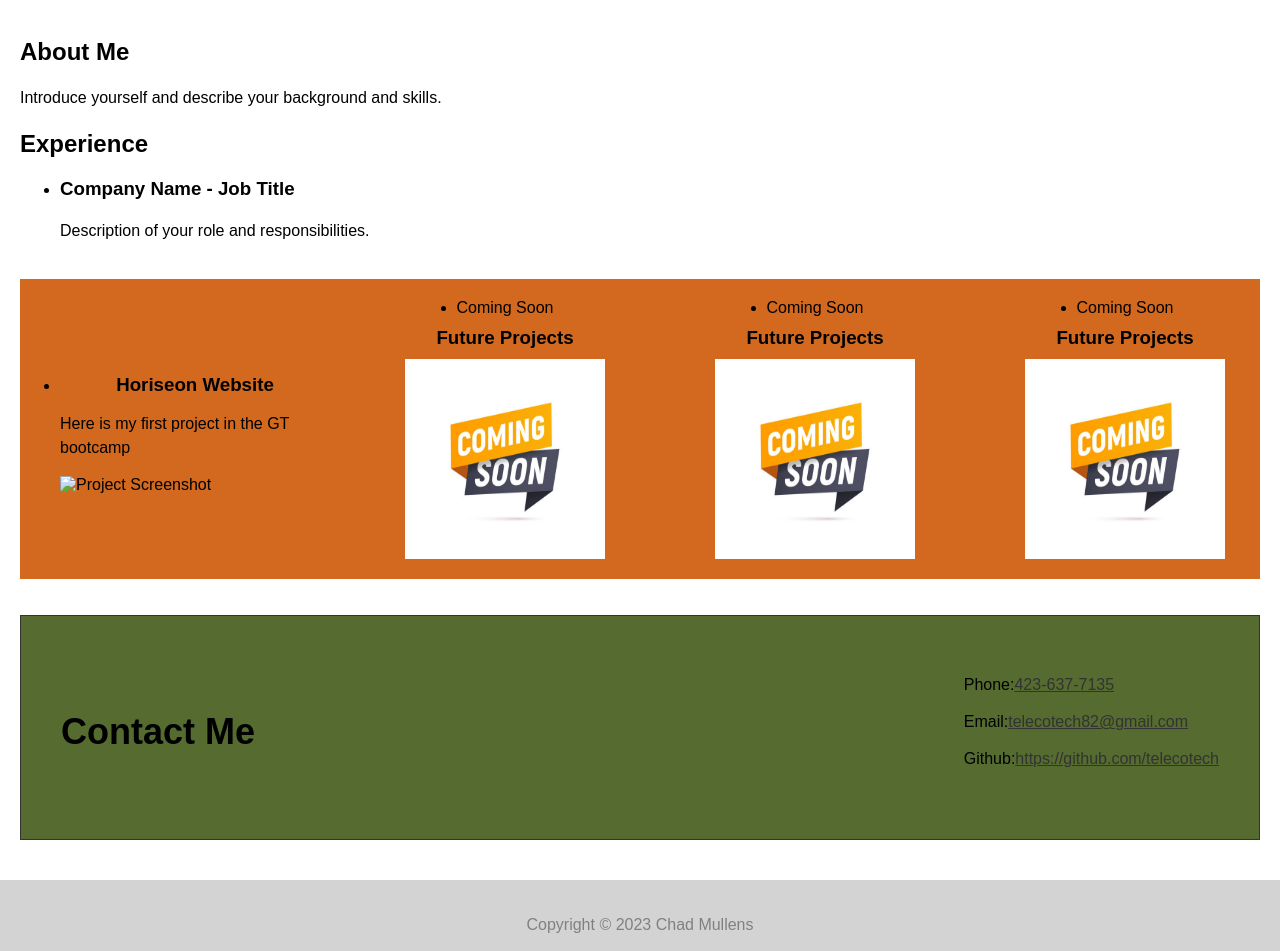
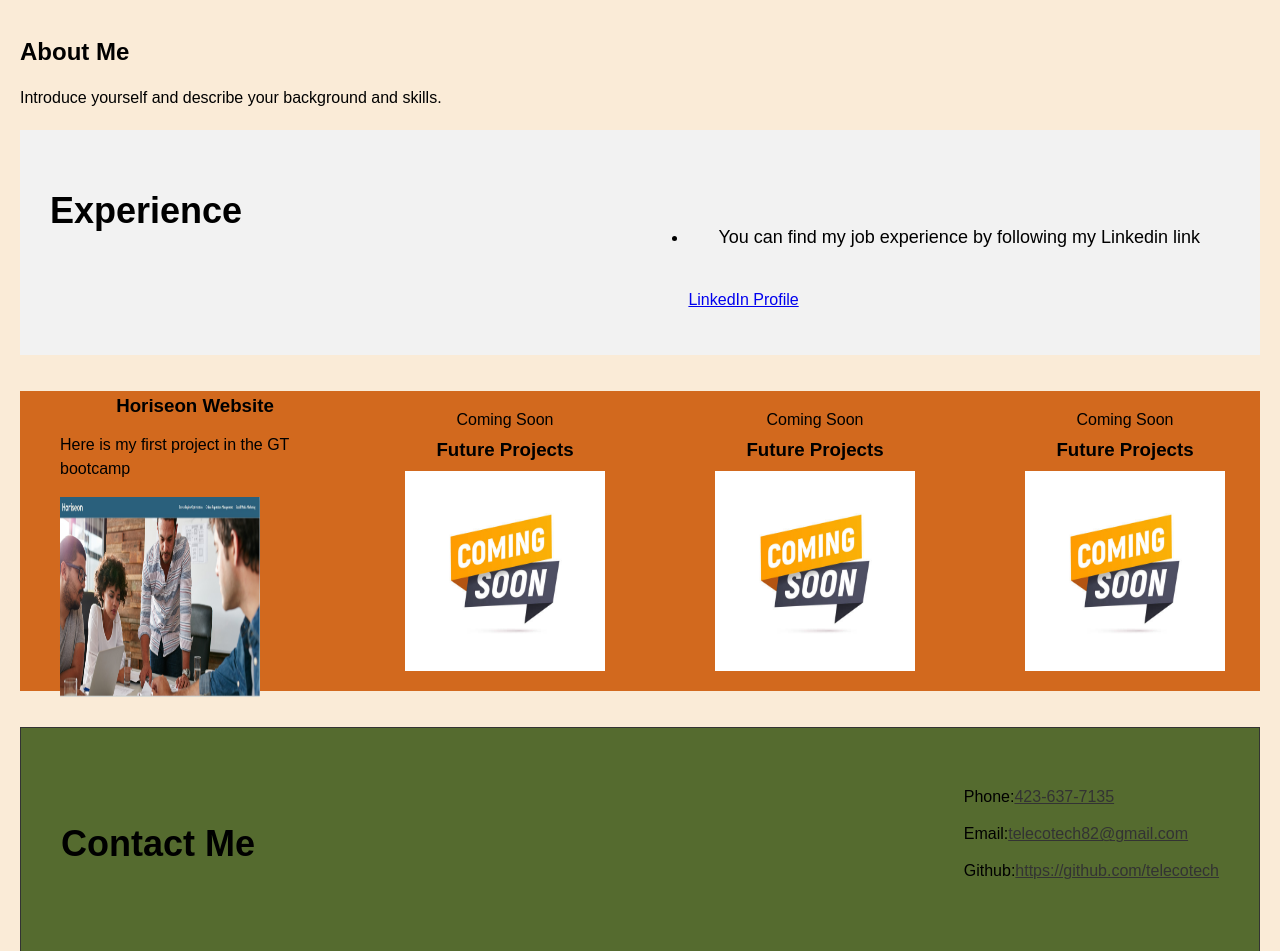
Before and after one commit to telecotech/My-Portfolio, a plain HTML site: page index.html in a window 1280 px wide. Shown: the part 502-1453 px from the top of the page. Drawn offline with Linux system fonts and the light colour scheme.

Commit message:
making more changes to html and css

```diff
--- a/assets/css/styles.css
+++ b/assets/css/styles.css
@@ -2,6 +2,7 @@ body {
     font-family: Arial, sans-serif;
     margin: 0;
     padding: 0;
+    background-color: antiquewhite;
   }
 
   header {
@@ -72,9 +73,43 @@ body {
     font-size: 16px;
     line-height: 1.5;
   }
+
+  .experience {
+    background-color: #f2f2f2;
+    padding: 30px;
+    display: flex;
+    flex-wrap: wrap;
+    justify-content: space-between;
+  }
+
+  .experience h2 {
+    font-size: 36px;
+    font-weight: bold;
+    margin-bottom: 20px;
+    text-align: center;
+
+  }
+
+  .experience h3 {
+    font-size: 24px;
+    font-weight: bold;
+    margin-bottom: 10px;
+  }
+
+  .experience p {
+    font-size: 18px;
+    margin-bottom: 10px;
+  }
+
+  .experience a:hover img {
+    transform: scale(1.2);
+    transition: all 0.2s ease-in-out;
+  }
+
   .portfolio {
     display: flex;
     justify-content: space-between;
+    text-decoration: none;
   }
 
   .portfolio ul {
@@ -85,6 +120,7 @@ body {
     flex-direction: column;
     justify-content: center;
     align-items: center;
+    list-style: none;
   }
 
   .portfolio h2,
@@ -98,6 +134,14 @@ body {
     max-width: 100%;
     max-height: 100%;
   }
+  .portfolio a img {
+    transition: transform 0.2s;
+  }
+
+  .portfolio a:hover img {
+    transform: scale(1.25);
+  }
+
 
 
 
--- a/index.html
+++ b/index.html
@@ -24,12 +24,12 @@
         <h2>About Me</h2>
         <p>Introduce yourself and describe your background and skills.</p>
       </section>
-      <section id="experience">
-        <h2>Experience</h2>
+      <section id="experience" class="experience">
+        <h2 class="experence">Experience</h2>
         <ul>
           <li>
-            <h3>Company Name - Job Title</h3>
-            <p>Description of your role and responsibilities.</p>
+            <p class="experience">You can find my job experience by following my Linkedin link</p>
+            <a href="https://linkedin.com/your-profile">LinkedIn Profile</a>
           </li>
         </ul>
       </section>
@@ -39,23 +39,23 @@
           <li>
             <h3>Horiseon Website</h3>
             <p>Here is my first project in the GT bootcamp</p>
-            <img src="project-screenshot.jpg" alt="Project Screenshot">
+            <a class="portfolio" href="https://telecotech.github.io/Horiseon-Website/"><img src="./assets/images/my project.jpg" alt="Project Screenshot"></a>
           </li>
         </ul>
         <ul class="portfolio">
           <li>Coming Soon</li>
           <h3>Future Projects</h3>
-          <img src="./assets/images/coming soon.jpg" alt="Coming Soon">
+          <a class="portfolio"><img src="./assets/images/coming soon.jpg" alt="Coming Soon"></a>
         </ul>
         <ul class="portfolio">
           <li>Coming Soon</li>
           <h3>Future Projects</h3>
-          <img src="./assets/images/coming soon.jpg" alt="Coming Soon">
+          <a class="portfolio"><img src="./assets/images/coming soon.jpg" alt="Coming Soon"></a>
         </ul>
         <ul class="portfolio">
           <li>Coming Soon</li>
           <h3>Future Projects</h3>
-          <img src="./assets/images/coming soon.jpg" alt="Coming Soon">
+          <a class="portfolio"><img src="./assets/images/coming soon.jpg" alt="Coming Soon"></a>
         </ul>
       </section>
       <section id="contact">
```
